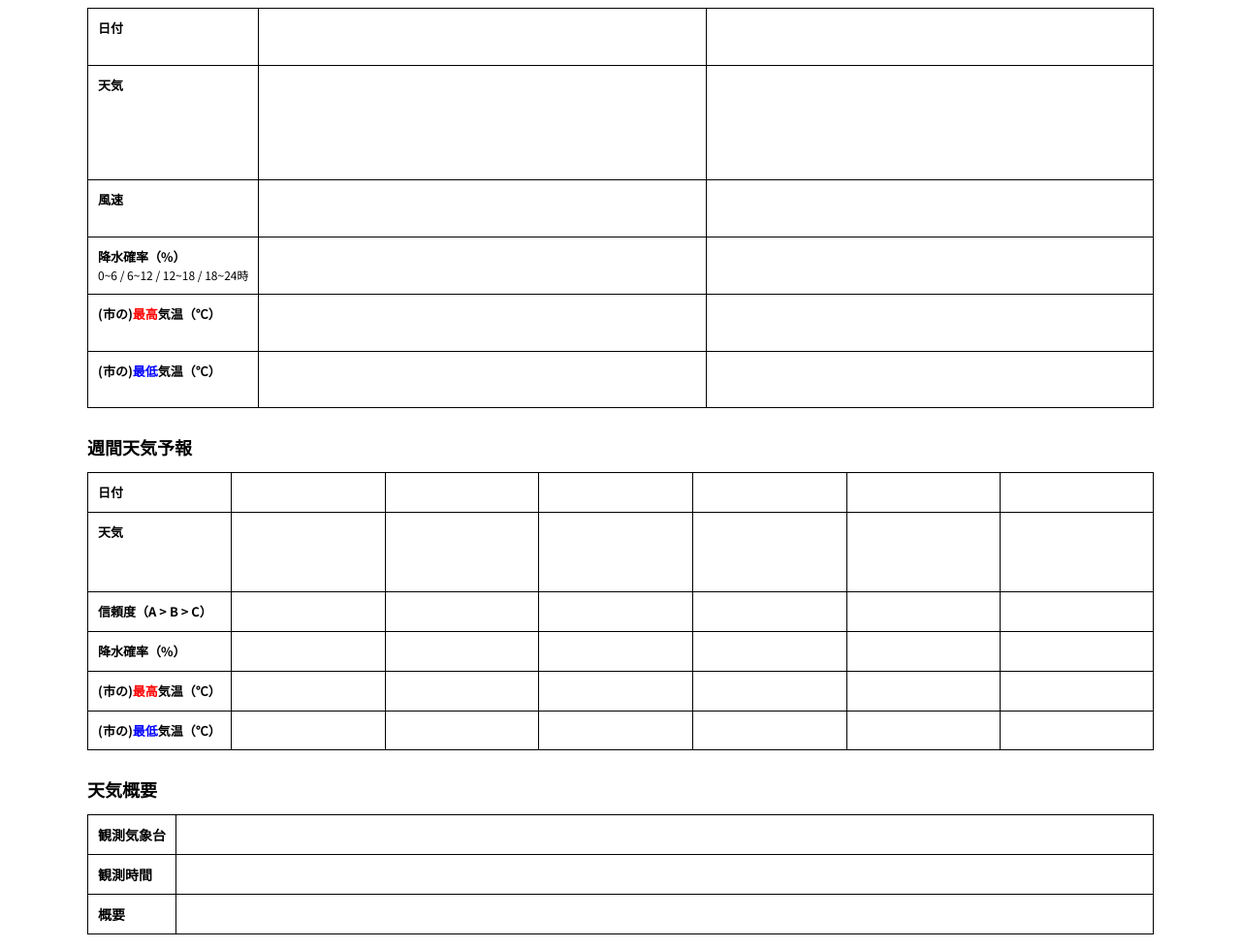
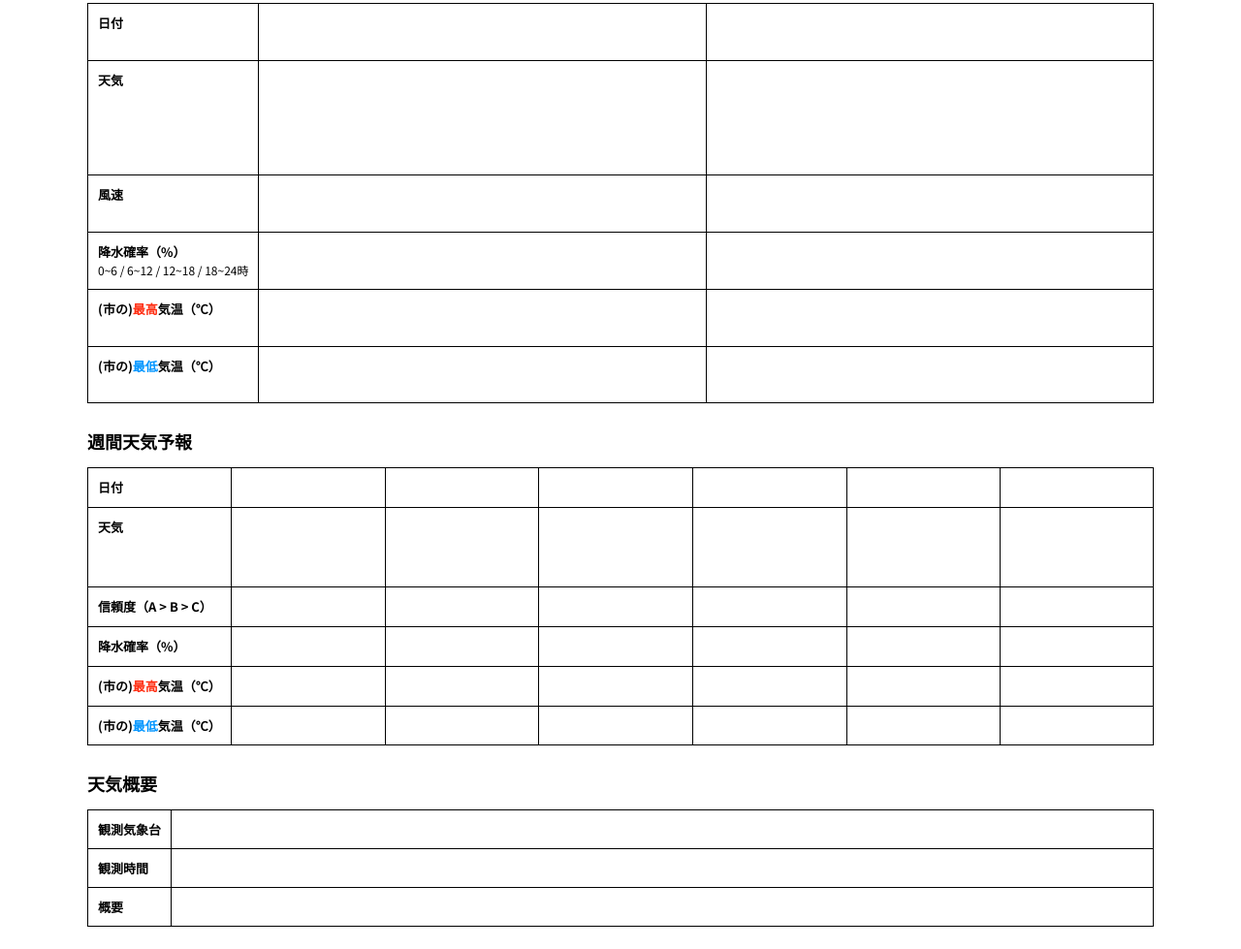
Before and after one commit to y-nagai0725/api, a plain HTML site: page index.html in a window 1280 px wide. Shown: the part 301-1280 px from the top of the page at 97% size. Drawn offline with Linux system fonts and the light colour scheme.

Commit message:
margin,padding調整。ダークモードにて見やすいように赤と青の色調整など

```diff
--- a/scss/global/setting/_color.scss
+++ b/scss/global/setting/_color.scss
@@ -1,6 +1,6 @@
 $white: #ffffff;
 $black: #000000;
-$blue: #00f;
+$blue: #0095ff;
 $light-blue: #1bb4d4;
-$red: #f00;
+$red: #ff2d11;
 $orange: #ffb000;
--- a/scss/page/_top.scss
+++ b/scss/page/_top.scss
@@ -5,15 +5,16 @@
 }
 
 .top {
-  margin: 4rem 0 4rem;
+  @include section-margin;
+  margin-top: 2.4rem;
   position: relative;
 
   @include tab {
-    margin-bottom: 6rem 0 6rem;
+    margin-top: 3.2rem;
   }
 
   @include pc {
-    margin-bottom: 8rem 0 8rem;
+    margin-top: 4rem;
   }
 
   &__title {
@@ -146,12 +147,12 @@
     font-size: clamp(14px, 1.4rem, 16px);
 
     @include tab {
-      padding: 1.2rem 4.4rem 1.2rem 1.2rem;
+      padding: 1rem 4.4rem 1rem 1rem;
       font-size: clamp(16px, 1.6rem, 20px);
     }
 
     @include pc {
-      padding: 1.6rem 4.8rem 1.6rem 1.6rem;
+      padding: 1.2rem 4.8rem 1.2rem 1.2rem;
       font-size: clamp(18px, 2rem, 20px);
     }
   }
@@ -163,80 +164,6 @@
     &[selected][disabled] {
       display: none;
     }
-  }
-}
-
-.overview {
-  @include section-margin;
-
-  &__title {
-    @include section-title;
-  }
-
-  &__table {
-    display: grid;
-    grid-template-columns: [heading] max-content [description] 1fr;
-    grid-template-rows: repeat(3, max-content);
-  }
-
-  &__group {
-    display: contents;
-  }
-
-  &__heading {
-    grid-column: heading;
-    padding: 10px;
-    border-left: 1px solid var(--font-color);
-    border-top: 1px solid var(--font-color);
-    font-weight: 700;
-    font-size: clamp(12px, 1.2rem, 13px);
-
-    @include tab {
-      font-size: clamp(13px, 1.3rem, 14px);
-    }
-
-    @include pc {
-      font-size: clamp(14px, 1.5rem, 15px);
-    }
-
-    &:last-of-type {
-      border-bottom: 1px solid var(--font-color);
-    }
-  }
-
-  &__publisher,
-  &__report-date-time,
-  &__text {
-    grid-column: description;
-    padding: 10px;
-    border-left: 1px solid var(--font-color);
-    border-right: 1px solid var(--font-color);
-    border-top: 1px solid var(--font-color);
-    font-size: clamp(12px, 1.2rem, 13px);
-
-    @include tab {
-      font-size: clamp(13px, 1.3rem, 14px);
-    }
-
-    @include pc {
-      font-size: clamp(14px, 1.5rem, 15px);
-    }
-
-    &:last-of-type {
-      border-bottom: 1px solid var(--font-color);
-    }
-  }
-
-  &__publisher {
-    grid-row: 1;
-  }
-
-  &__report-date-time {
-    grid-row: 2;
-  }
-
-  &__text {
-    grid-row: 3;
   }
 }
 
@@ -259,18 +186,20 @@
 
   &__heading {
     grid-column: heading;
-    padding: 10px;
+    padding: 0.6rem;
     border-top: 1px solid var(--font-color);
     border-left: 1px solid var(--font-color);
     font-weight: 700;
     font-size: clamp(12px, 1.2rem, 13px);
 
     @include tab {
+      padding: 0.8rem;
       font-size: clamp(13px, 1.3rem, 14px);
     }
 
     @include pc {
-      font-size: clamp(13px, 1.4rem, 14px);
+      padding: 10px;
+      font-size: 13px;
     }
 
     &:last-of-type {
@@ -314,7 +243,7 @@
   &__pops,
   &__temps-max,
   &__temps-min {
-    padding: 10px;
+    padding: 0.6rem;
     display: grid;
     place-content: center;
     border-top: 1px solid var(--font-color);
@@ -347,10 +276,12 @@
     }
 
     @include tab {
+      padding: 0.8rem;
       font-size: clamp(12px, 1.2rem, 13px);
     }
 
     @include pc {
+      padding: 10px;
       font-size: 13px;
     }
 
@@ -442,18 +373,20 @@
 
   &__heading {
     grid-column: heading;
-    padding: 10px;
+    padding: 0.6rem;
     border-top: 1px solid var(--font-color);
     border-left: 1px solid var(--font-color);
     font-weight: 700;
     font-size: clamp(12px, 1.2rem, 13px);
 
     @include tab {
+      padding: 0.8rem;
       font-size: clamp(13px, 1.3rem, 14px);
     }
 
     @include pc {
-      font-size: clamp(13px, 1.4rem, 14px);
+      padding: 10px;
+      font-size: 13px;
     }
 
     &:last-of-type {
@@ -484,7 +417,7 @@
   &__pops,
   &__temps-max,
   &__temps-min {
-    padding: 10px;
+    padding: 0.6rem;
     display: grid;
     place-content: center;
     border-top: 1px solid var(--font-color);
@@ -492,10 +425,12 @@
     font-size: clamp(11px, 1.1rem, 12px);
 
     @include tab {
+      padding: 0.8rem;
       font-size: clamp(12px, 1.2rem, 13px);
     }
 
     @include pc {
+      padding: 10px;
       font-size: 13px;
     }
 
@@ -556,3 +491,81 @@
     background-color: $light-blue;
   }
 }
+
+.overview {
+  @include section-margin;
+
+  &__title {
+    @include section-title;
+  }
+
+  &__table {
+    display: grid;
+    grid-template-columns: [heading] max-content [description] 1fr;
+    grid-template-rows: repeat(3, max-content);
+  }
+
+  &__group {
+    display: contents;
+  }
+
+  &__heading {
+    grid-column: heading;
+    padding: 0.6rem;
+    border-left: 1px solid var(--font-color);
+    border-top: 1px solid var(--font-color);
+    font-weight: 700;
+    font-size: clamp(12px, 1.2rem, 13px);
+
+    @include tab {
+      padding: 0.8rem;
+      font-size: clamp(13px, 1.3rem, 14px);
+    }
+
+    @include pc {
+      padding: 10px;
+      font-size: 13px;
+    }
+
+    &:last-of-type {
+      border-bottom: 1px solid var(--font-color);
+    }
+  }
+
+  &__publisher,
+  &__report-date-time,
+  &__text {
+    grid-column: description;
+    padding: 0.6rem;
+    border-left: 1px solid var(--font-color);
+    border-right: 1px solid var(--font-color);
+    border-top: 1px solid var(--font-color);
+    font-size: clamp(12px, 1.2rem, 13px);
+
+    @include tab {
+      padding: 0.8rem;
+      font-size: clamp(13px, 1.3rem, 14px);
+    }
+
+    @include pc {
+      padding: 10px;
+      font-size: 13px;
+    }
+
+    &:last-of-type {
+      border-bottom: 1px solid var(--font-color);
+    }
+  }
+
+  &__publisher {
+    grid-row: 1;
+  }
+
+  &__report-date-time {
+    grid-row: 2;
+  }
+
+  &__text {
+    grid-row: 3;
+  }
+}
```
Also changed, not shown: css/style.css, 1 other file.
